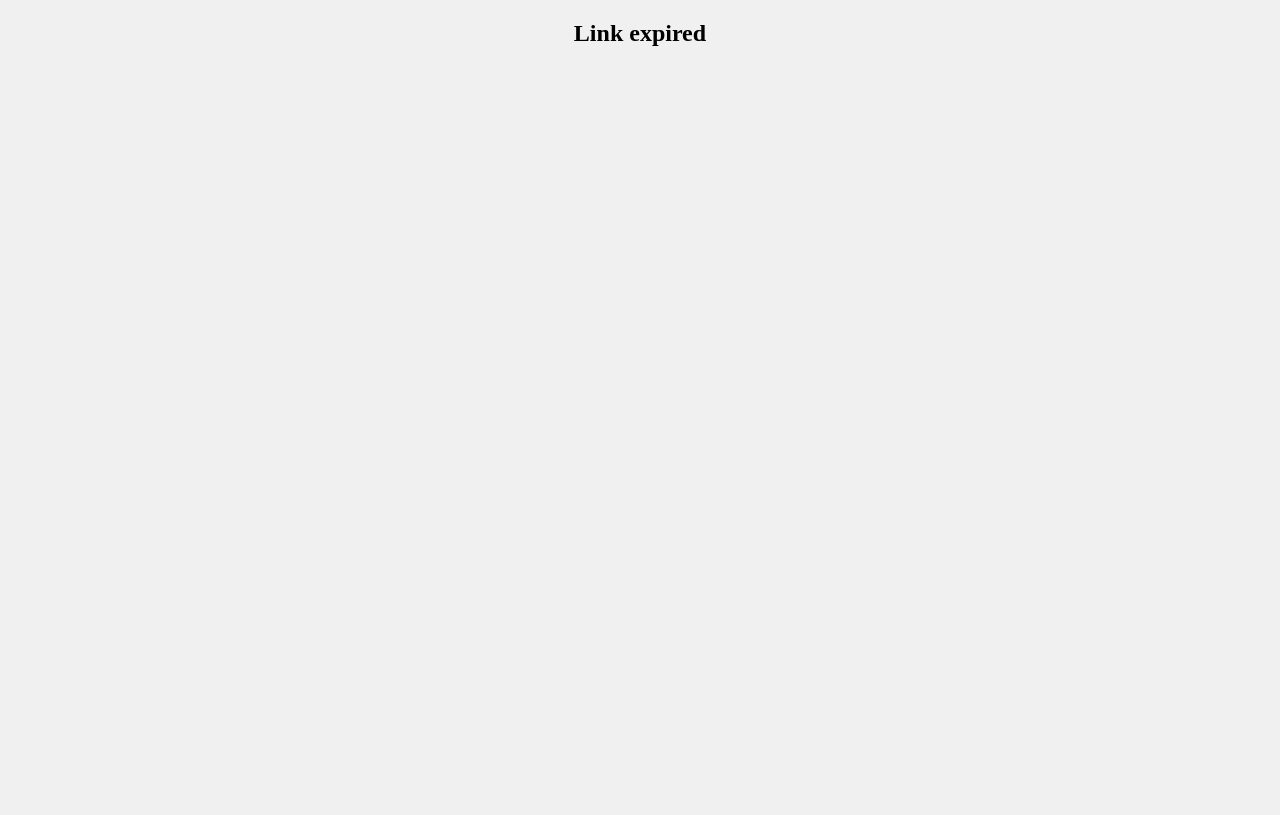
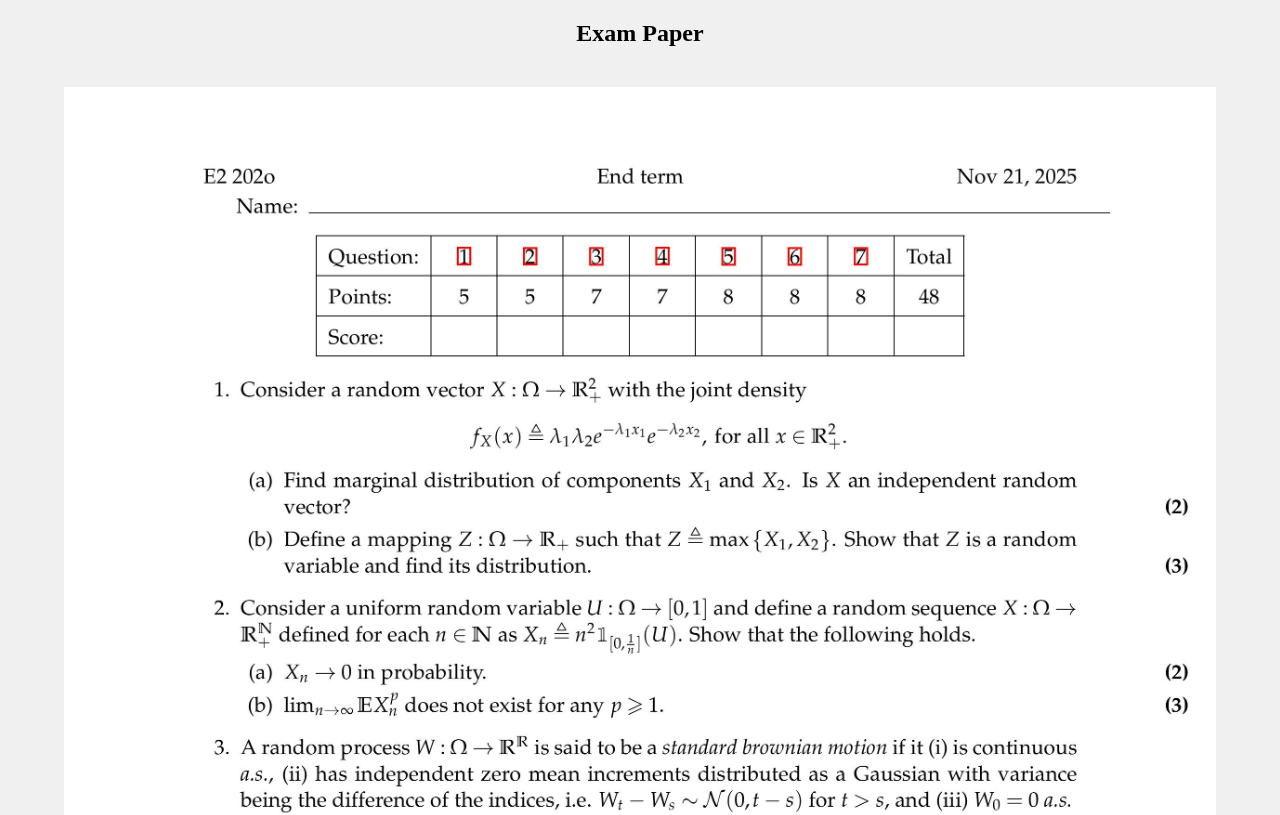
Before and after one commit to ricmukherjee/final_exam, a plain HTML site: page index.html in a window 1280 px wide. Shown: the top 815 px of the page. Drawn offline with Linux system fonts and the light colour scheme.

Commit message:
Update index.html

```diff
--- a/index.html
+++ b/index.html
@@ -22,7 +22,7 @@
 
     <script>
         // Set expiration time here (IST)
-        const expireTime = new Date("2025-01-20T12:00:00+05:30").getTime();
+        const expireTime = new Date("2025-11-22T17:00:00+05:30").getTime();
 
         setInterval(() => {
             const now = Date.now();
```
